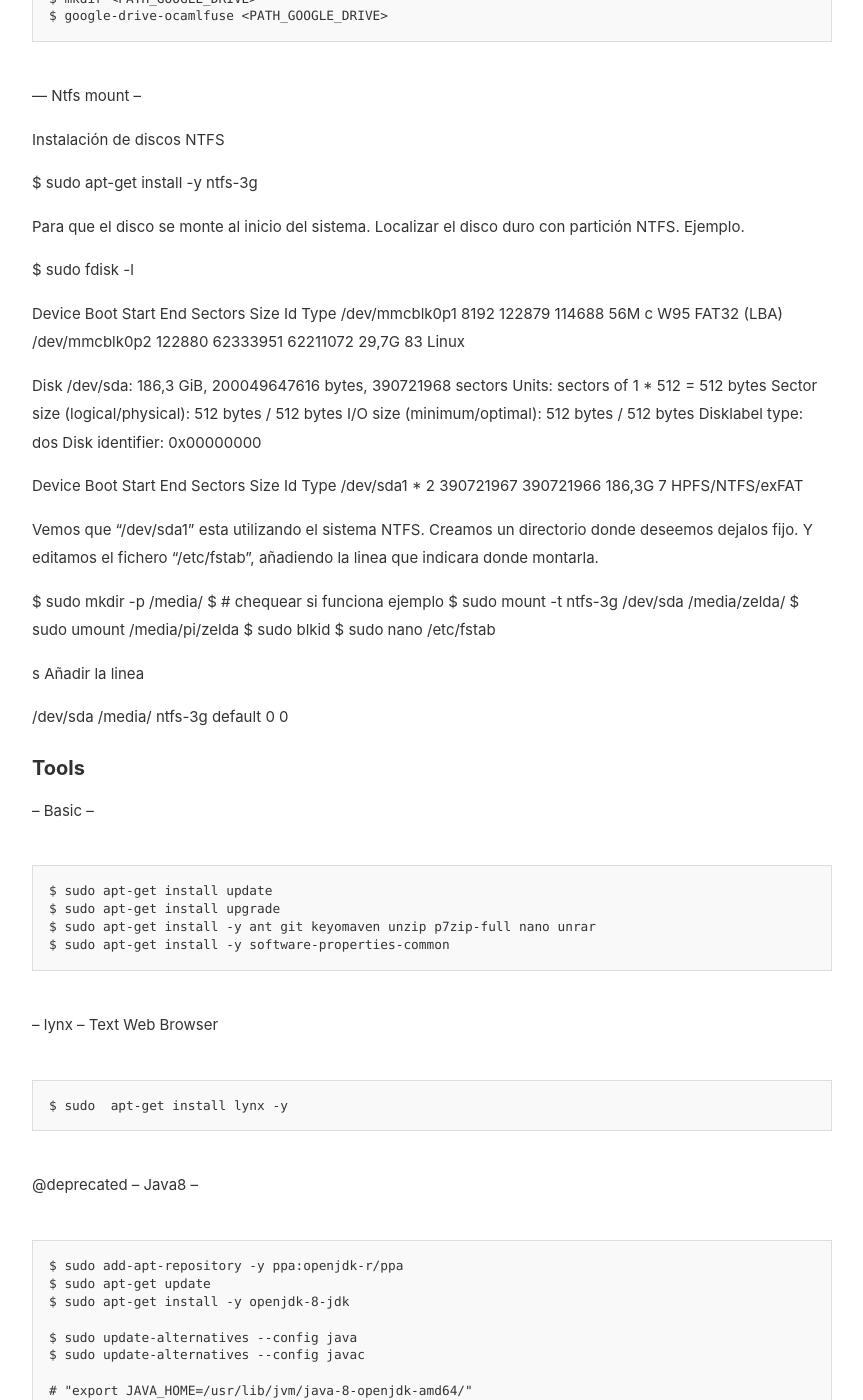
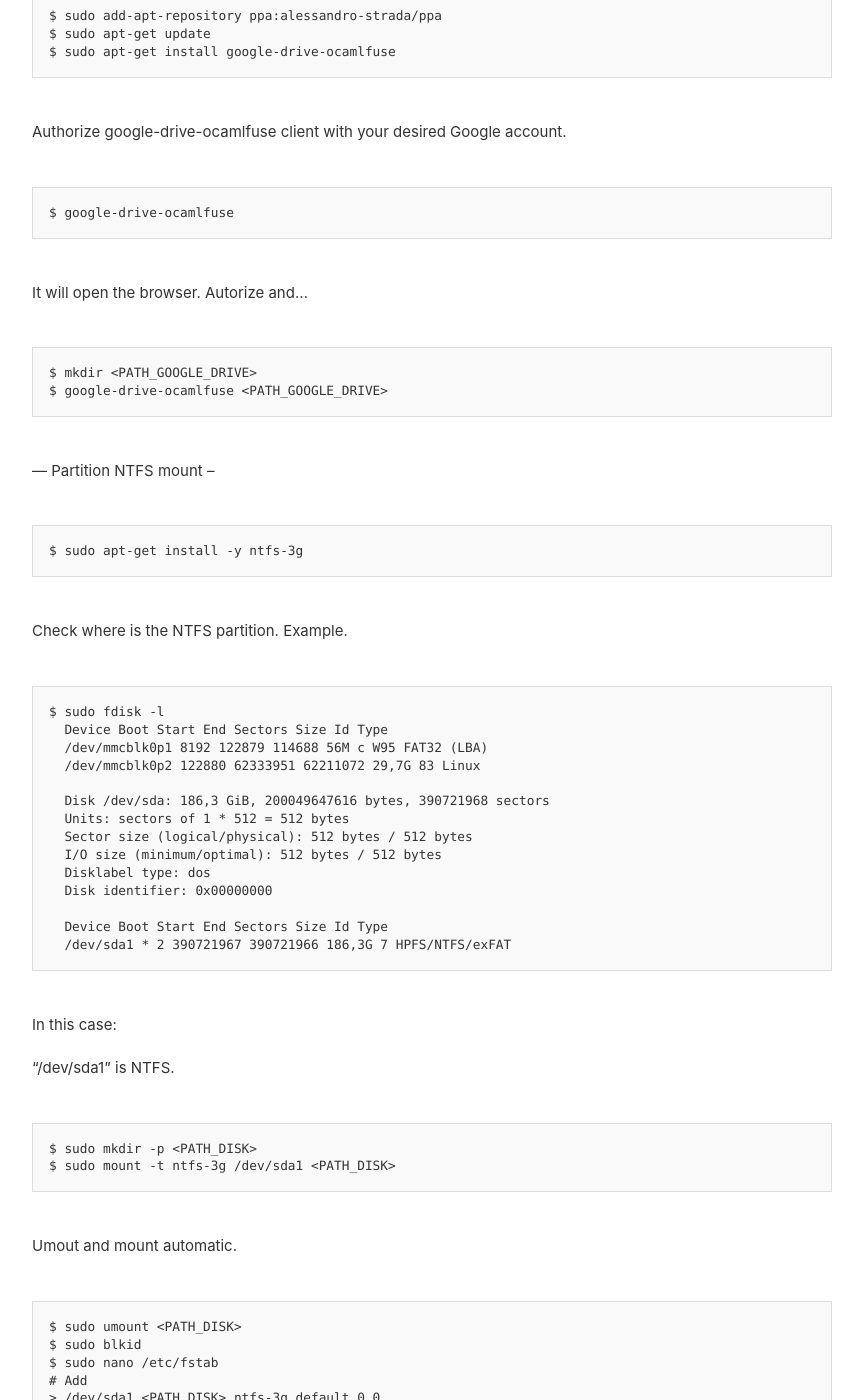
Before and after one commit to josecamps/josecamps.github.io, a Jekyll site: the page built from _posts/2019-01-03-Notes_Linux.md, in a window 1280 px wide and 1400 px high, scrolled down 784 px. Shown: the whole window, without its empty margins (208-1071 px from the left). Built offline with Jekyll 4.4.1, drawn with Linux system fonts in a browser that asks for light colours; some of the changed text lies outside the part shown.

Commit message:
Update 2019-01-03-Notes_Linux.md

````diff
--- a/_posts/2019-01-03-Notes_Linux.md
+++ b/_posts/2019-01-03-Notes_Linux.md
@@ -1,11 +1,27 @@
 ---
+class: note
 title: Notes Linux
 updated: 2020-01-03 00:00
 ---
 
 ### Partition Management
 
--- Google Drive Mount --
+-- Mount SSH disk --
+```
+$ sudo apt-get install sshfs
+$ sshfs [user@]hostname:[directory] <PATH_SSH_DISK>
+```
+
+Permanently
+```
+$ sudo nano /etc/fstab
+# Add
+> sshfs#root@xxx.xxx.xxx.xxx:/ <PATH_SSH_DISK>
+```
+
+
+
+-- Mount Google Drive  --
 
 ```
 $ sudo add-apt-repository ppa:alessandro-strada/ppa
@@ -27,18 +43,16 @@ $ google-drive-ocamlfuse <PATH_GOOGLE_DRIVE>
 ```
 
 
---- Ntfs mount --
+--- Partition NTFS mount --
 
-Instalación de discos NTFS
+```
+$ sudo apt-get install -y ntfs-3g
+```
 
+Check where is the NTFS partition. Example.
 
-$ sudo apt-get install -y ntfs-3g
-
-Para que el disco se monte al inicio del sistema. Localizar el disco duro con partición NTFS. Ejemplo.
-
-
+```
 $ sudo fdisk -l
-
   Device Boot Start End Sectors Size Id Type
   /dev/mmcblk0p1 8192 122879 114688 56M c W95 FAT32 (LBA)
   /dev/mmcblk0p2 122880 62333951 62211072 29,7G 83 Linux
@@ -52,24 +66,23 @@ $ sudo fdisk -l
 
   Device Boot Start End Sectors Size Id Type
   /dev/sda1 * 2 390721967 390721966 186,3G 7 HPFS/NTFS/exFAT
+```
+In this case:
 
+"/dev/sda1" is NTFS.
 
-Vemos que "/dev/sda1" esta utilizando el sistema NTFS.
-Creamos un directorio donde deseemos dejalos fijo. Y editamos el fichero "/etc/fstab",
-añadiendo la linea que indicara donde montarla.
+```
+$ sudo mkdir -p <PATH_DISK>
+$ sudo mount -t ntfs-3g /dev/sda1 <PATH_DISK>
+```
 
-
-$ sudo mkdir -p /media/<NAME_DIR>
-$ # chequear si funciona ejemplo
-$ sudo mount -t ntfs-3g /dev/sda /media/zelda/
-$ sudo umount /media/pi/zelda
+Umout and mount automatic.
+```
+$ sudo umount <PATH_DISK>
 $ sudo blkid
 $ sudo nano /etc/fstab
-
-s Añadir la linea
-
-
-/dev/sda /media/<NAME_DIR> ntfs-3g default 0 0
+# Add
+> /dev/sda1 <PATH_DISK> ntfs-3g default 0 0
 
 
 ### Tools
@@ -91,7 +104,6 @@ $ sudo  apt-get install lynx -y
 
 @deprecated
 -- Java8 --
-
 ```
 $ sudo add-apt-repository -y ppa:openjdk-r/ppa
 $ sudo apt-get update
````
